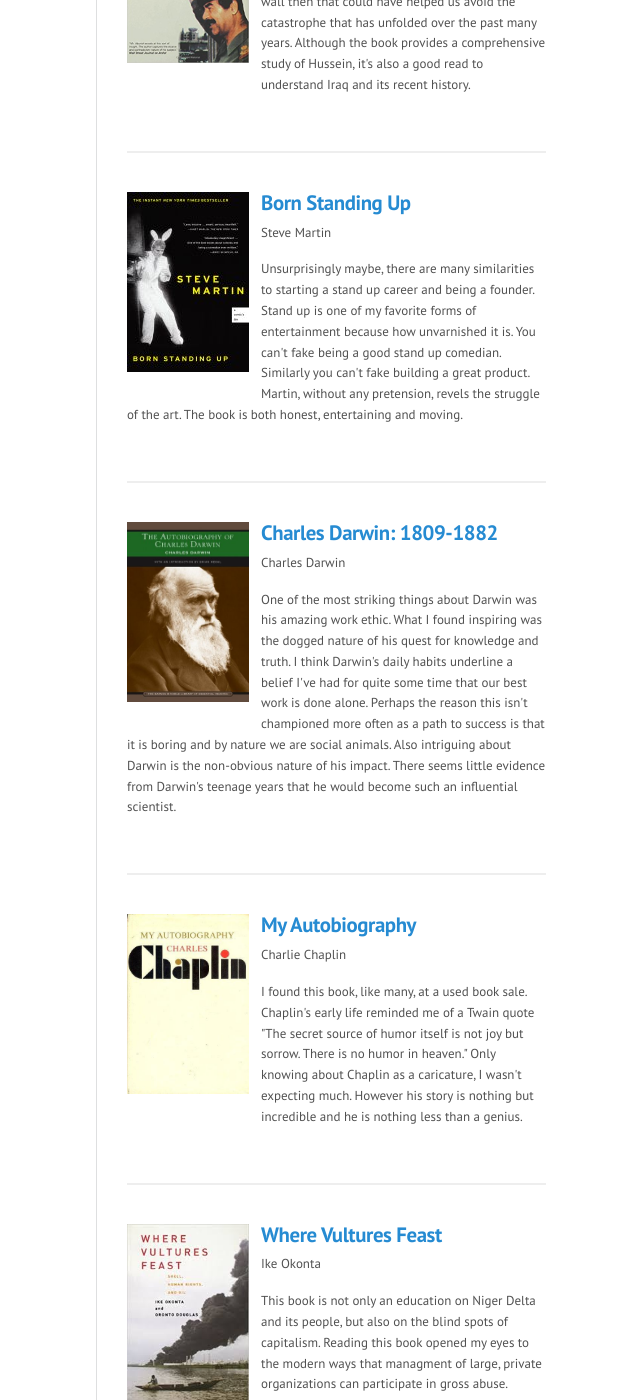
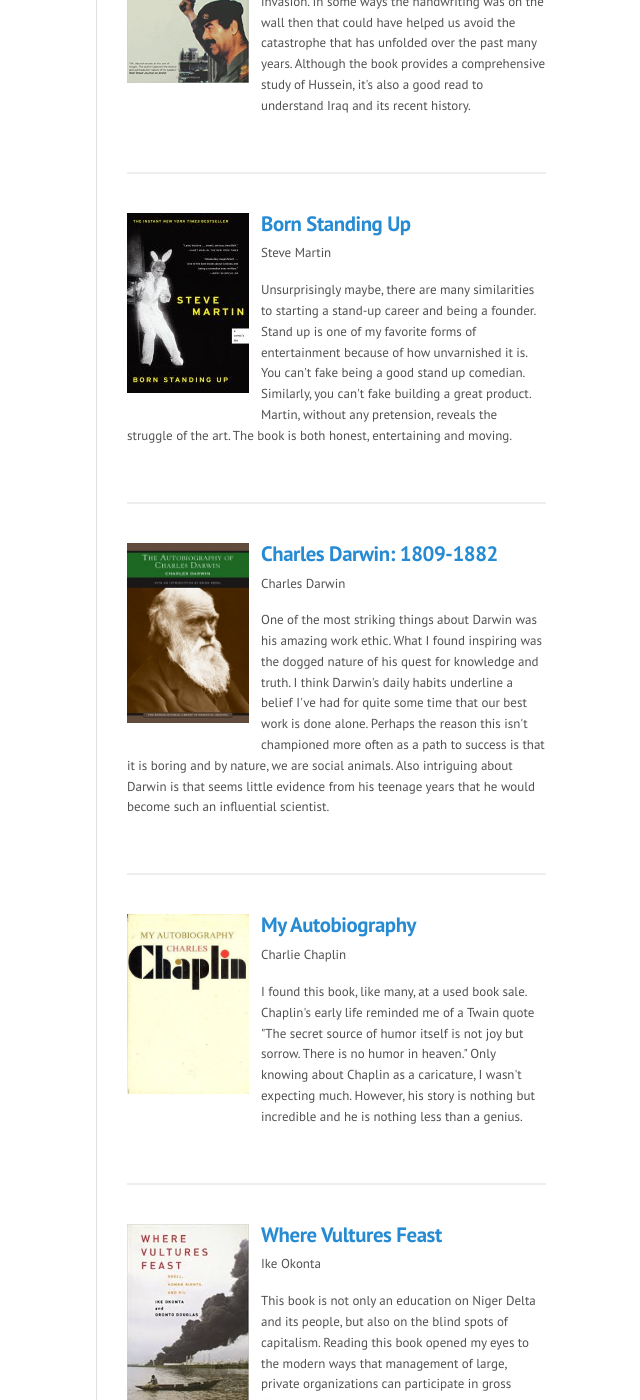
Before and after one commit to qasar/qasar.github.io, a Jekyll site: the page built from books.md, in a window 1280 px wide and 1400 px high, scrolled down 7725 px. Shown: the whole window, without its empty margins (163-803 px from the left). Built offline with Jekyll 4.4.1, drawn with Linux system fonts in a browser that asks for light colours; some of the changed text lies outside the part shown.

Commit message:
Update books.md

```diff
--- a/books.md
+++ b/books.md
@@ -78,7 +78,7 @@
 
 <h3><a href="https://amzn.com/B00193RJEM" target="_blank"><img class="book" src="http://qasaryounis.com/assets/malc.jpg" alt="book-malcolm" width="122" height="180"></a><a href="https://amzn.com/B00193RJEM">The Autobiography of Malcolm X</a></h3><p>Malcolm X</p>
 
-<p>This book is a must-read for anyone who is interested in the American experience. The three periods in Malcolm X's life are as  fascinating as they are dramatic: drug dealer, member of the Nation, and finally orthodox Islam. There are few people that have left such a lasting and distinct mark on American culture. In many ways, he embodied what it is to be American.
+<p>This book is a must-read for anyone who is interested in the American experience. The three periods in Malcolm X's life are as fascinating as they are dramatic: drug dealer, member of the Nation, and finally orthodox Islam. There are few people that have left such a lasting and distinct mark on American culture. In many ways, he embodied what it is to be American.
 </p>
 </div>
 <hr>
@@ -92,7 +92,7 @@
 
 <p>Sam Walton</p>
 
-<p>This is perhaps my all time favorite business book even though it's an autobiography. Maybe because it's hard to separate Sam Walton from Walmart, it seems it's as much of a story of a business as it is a man. There is an irony in the book title as Walmart has become so synonymous with selling products which are indeed not made in America.</p>
+<p>This is perhaps my all-time favorite business book even though it's an autobiography. Maybe because it's hard to separate Sam Walton from Walmart, it seems it's as much of a story of a business as it is a man. There is an irony in the book title as Walmart has become so synonymous with selling products which are indeed not made in America.</p>
 </div>
 <hr>
 
@@ -143,7 +144,7 @@
 
 <p>Nelson Mandela</p>
 
-<p>Just looking at the cover of this book stirs a deep emotion in me. It was perhaps the first book that I read out of interest and left a deep impression. Mandela was a revolutionary but unlike others, he succeeded in lifting his people from the yoke of foreign oppression and lived to harvest the fruits of his sacrifice. The tale of South Africa is a bittersweet one however and in the words of Mandela "After climbing a great hill, one only finds that there are many more hills to climb".</p>
+<p>Just looking at the cover of this book stirs deep emotion in me. It was perhaps the first book that I read out of interest and left a deep impression. Mandela was a revolutionary but unlike others, he succeeded in lifting his people from the yoke of foreign oppression and lived to harvest the fruits of his sacrifice. The tale of South Africa is a bittersweet one however and in the words of Mandela "After climbing a great hill, one only finds that there are many more hills to climb".</p>
 </div>
 <hr>
 
@@ -171,7 +172,7 @@
 
 <p>Jared M. Diamond</p>
 
-<p>This is must read book if you are interested in how civilizations have developed and wonder about questions like "why are some countries rich and others poor?" It's much more dense and therefore rewarding than many pop-culture books that have come to dominate airport convenience shops.</p>
+<p>This is a must-read book if you are interested in how civilizations have developed and wonder about questions like "why are some countries rich and others poor?" It's much more dense and therefore rewarding than many pop-culture books that have come to dominate airport convenience shops.</p>
 </div>
 <hr>
 
@@ -276,7 +273,7 @@
 
 <p>Daniel Yergin, Joseph Stanislaw</p>
 
-<p>I decided to pursue an economics minor in undergrad after reading this book. A deeply insightful analysis about the debate around the one of the most important questions shaping the last century: central planning vs free market economics. As Stalin said, "Mankind is divided into rich and poor, into property owners and exploited; and to abstract oneself from this fundamental division; and from the antagonism between poor and rich means abstracting oneself from fundamental facts."</p>
+<p>I decided to pursue an economics minor in undergrad after reading this book. A deeply insightful analysis about the debate around the one of the most important questions shaping the last century: central planning vs free-market economics. As Stalin said, "Mankind is divided into rich and poor, into property owners and exploited; and to abstract oneself from this fundamental division; and from the antagonism between poor and rich means abstracting oneself from fundamental facts."</p>
 </div>
 <hr>
 
@@ -300,7 +297,7 @@
 
 <p>Steve Martin</p>
 
-<p>Unsurprisingly maybe, there are many similarities to starting a stand up career and being a founder. Stand up is one of my favorite forms of entertainment because how unvarnished it is. You can't fake being a good stand up comedian. Similarly you can't fake building a great product. Martin, without any pretension, revels the struggle of the art. The book is both honest, entertaining and moving.</p>
+<p>Unsurprisingly maybe, there are many similarities to starting a stand-up career and being a founder. Stand up is one of my favorite forms of entertainment because of how unvarnished it is. You can't fake being a good stand up comedian. Similarly, you can't fake building a great product. Martin, without any pretension, reveals the struggle of the art. The book is both honest, entertaining and moving.</p>
 </div>
 <hr>
 
@@ -313,7 +310,7 @@
 
 <p>Charles Darwin</p>
 
-<p>One of the most striking things about Darwin was his amazing work ethic. What I found inspiring was the dogged nature of his quest for knowledge and truth. I think Darwin's daily habits underline a belief I've had for quite some time that our best work is done alone. Perhaps the reason this isn't championed more often as a path to success is that it is boring and by nature we are social animals. Also intriguing about Darwin is the non-obvious nature of his impact. There seems little evidence from Darwin's teenage years that he would become such an influential scientist.</p>
+<p>One of the most striking things about Darwin was his amazing work ethic. What I found inspiring was the dogged nature of his quest for knowledge and truth. I think Darwin's daily habits underline a belief I've had for quite some time that our best work is done alone. Perhaps the reason this isn't championed more often as a path to success is that it is boring and by nature, we are social animals. Also intriguing about Darwin is that seems little evidence from his teenage years that he would become such an influential scientist.</p>
 </div>
 <hr>
 
@@ -325,7 +322,7 @@
 
 <p>Charlie Chaplin</p>
 
-<p>I found this book, like many, at a used book sale. Chaplin's early life reminded me of a Twain quote "The secret source of humor itself is not joy but sorrow. There is no humor in heaven." Only knowing about Chaplin as a caricature, I wasn't expecting much. However his story is nothing but incredible and he is nothing less than a genius.</p>
+<p>I found this book, like many, at a used book sale. Chaplin's early life reminded me of a Twain quote "The secret source of humor itself is not joy but sorrow. There is no humor in heaven." Only knowing about Chaplin as a caricature, I wasn't expecting much. However, his story is nothing but incredible and he is nothing less than a genius.</p>
 </div>
 <hr>
 
@@ -340,7 +337,7 @@
 
 <p>Ike Okonta</p>
 
-<p>This book is not only an education on Niger Delta and its people, but also on the blind spots of capitalism. Reading this book opened my eyes to the modern ways that managment of large, private organizations can participate in gross abuse. </p>
+<p>This book is not only an education on Niger Delta and its people, but also on the blind spots of capitalism. Reading this book opened my eyes to the modern ways that management of large, private organizations can participate in gross abuse. </p>
 </div>
 <hr>
 
```
Also changed, not shown: other parts of books.md (+10 -13 lines).
